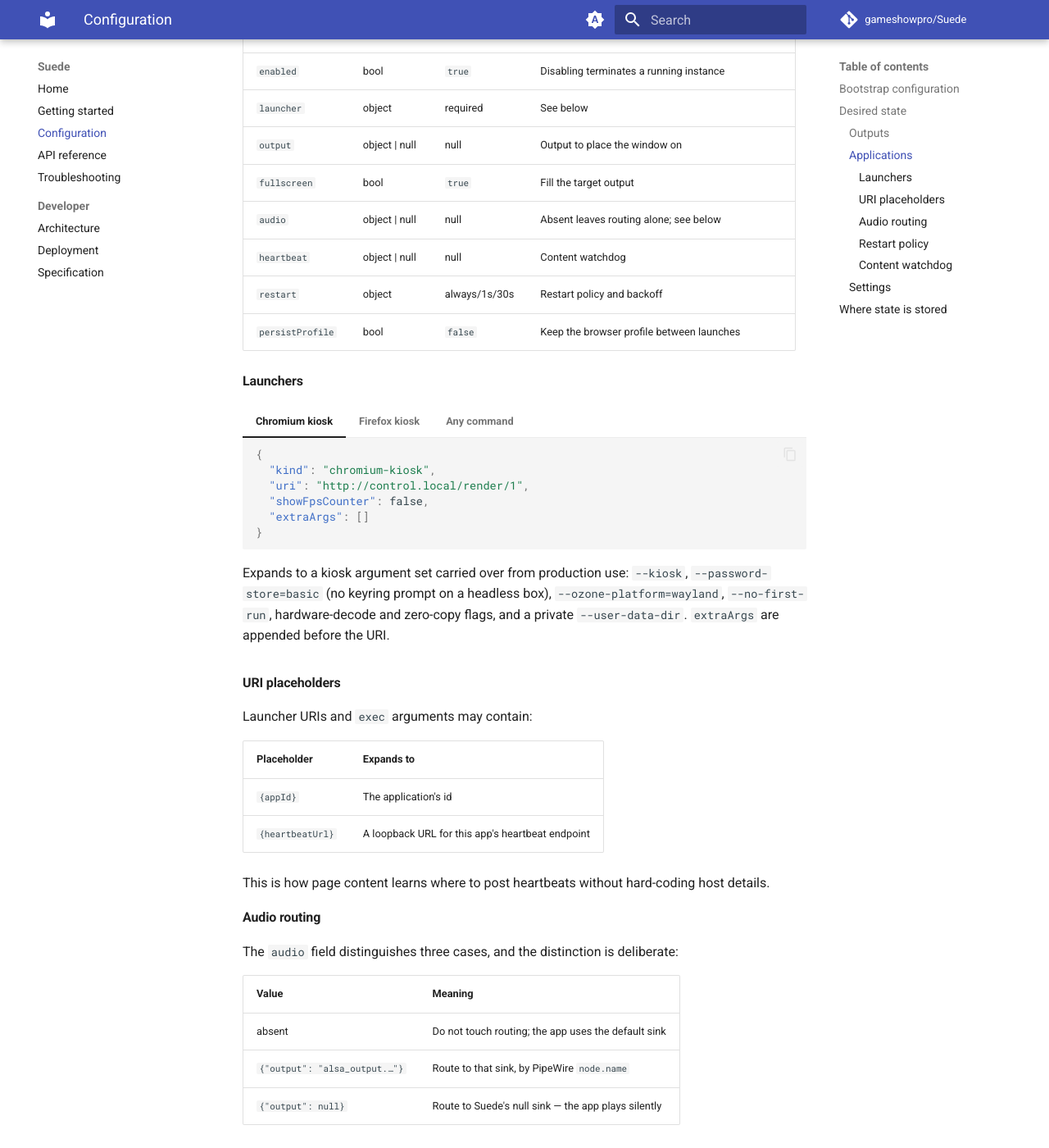
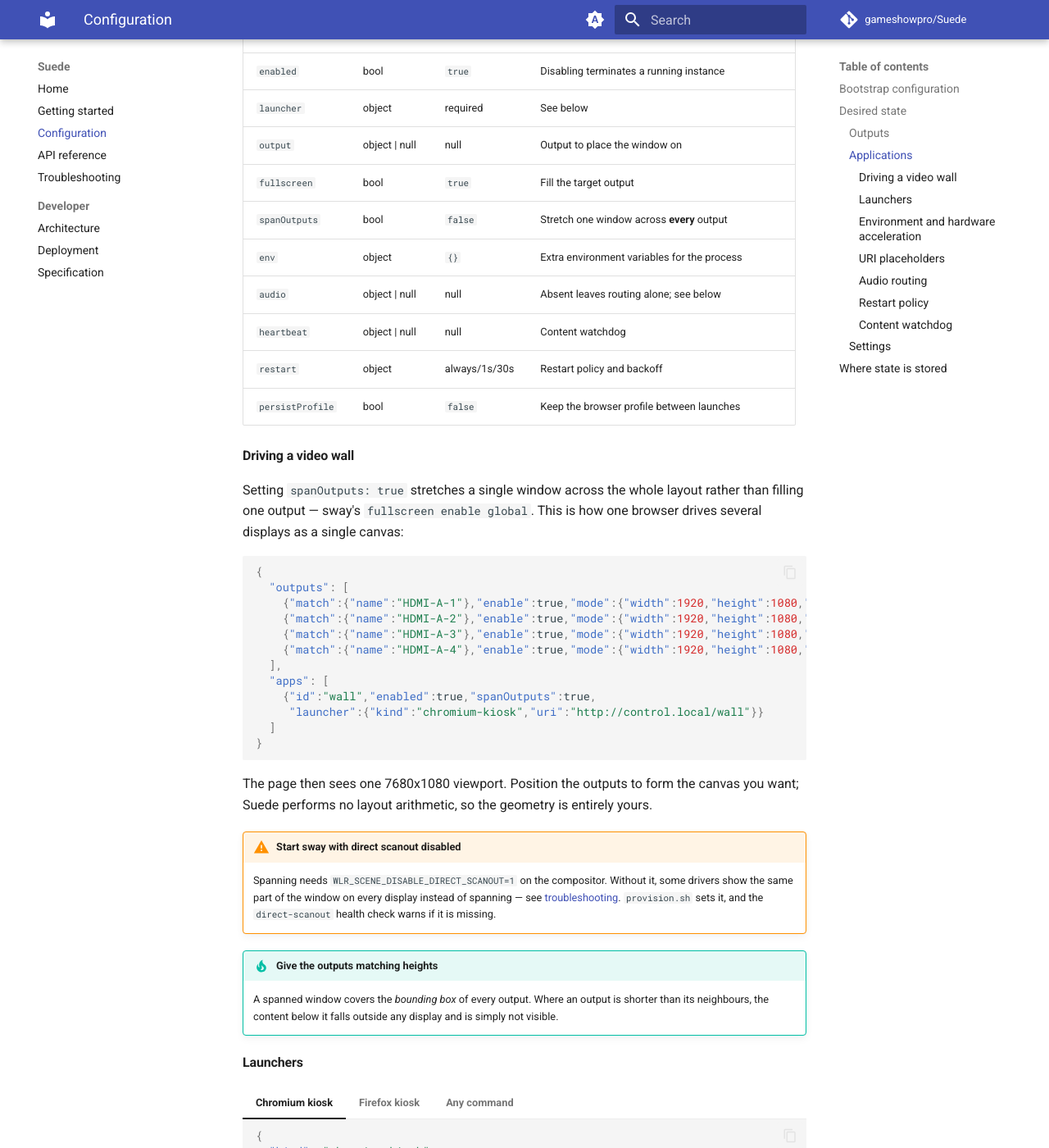
Before and after one commit to gameshowpro/Suede, an MkDocs documentation site: the page built from docs/configuration.md, in a window 1280 px wide and 1400 px high, scrolled down 4619 px. Shown: the whole window at 82% size. Built offline with MkDocs 1.6.1 and Material for MkDocs 9.7.7, drawn with Linux system fonts in a browser that asks for light colours; comment, search, counter and statistics services are not loaded; some of the changed text lies outside the part shown.

Commit message:
Document the hardware findings and their mitigations
Every trap found during operational testing now has somewhere to read about
it, so the next person meets a documented behaviour rather than a mystery.

- Troubleshooting gains an entry for a spanned window that mirrors instead of
  spanning, which is the hardest of these to diagnose: the window really is
  the full width of the layout and sway reports everything as correct, yet
  each display shows the same region.
- Configuration documents `spanOutputs` for driving a video wall from one
  browser, warns that spanning needs direct scanout disabled, and documents
  `env` alongside the caveat that a VA-API driver being installed is not the
  same as the browser using it. Nvidia is called out specifically: Chromium
  frequently still decodes in software there even with nvidia-vaapi-driver
  present, and `navigator.mediaCapabilities.decodingInfo()` is the honest test.
- provision.sh starts sway with WLR_SCENE_DISABLE_DIRECT_SCANOUT=1, so a
  standard install never meets the mirroring problem at all.
- The smoke test tracks the widened health-check set.

Co-Authored-By: Claude Opus 5 (1M context) <noreply@anthropic.com>

````diff
--- a/docs/configuration.md
+++ b/docs/configuration.md
@@ -77,10 +77,50 @@ An application is a *launch specification*, not a window. That is what makes it
 | `launcher` | object | required | See below |
 | `output` | object \| null | null | Output to place the window on |
 | `fullscreen` | bool | `true` | Fill the target output |
+| `spanOutputs` | bool | `false` | Stretch one window across **every** output |
+| `env` | object | `{}` | Extra environment variables for the process |
 | `audio` | object \| null | null | Absent leaves routing alone; see below |
 | `heartbeat` | object \| null | null | Content watchdog |
 | `restart` | object | always/1s/30s | Restart policy and backoff |
 | `persistProfile` | bool | `false` | Keep the browser profile between launches |
+
+#### Driving a video wall
+
+Setting `spanOutputs: true` stretches a single window across the whole layout
+rather than filling one output — sway's `fullscreen enable global`. This is how
+one browser drives several displays as a single canvas:
+
+```json
+{
+  "outputs": [
+    {"match":{"name":"HDMI-A-1"},"enable":true,"mode":{"width":1920,"height":1080,"refreshHz":60},"position":{"x":0,"y":0}},
+    {"match":{"name":"HDMI-A-2"},"enable":true,"mode":{"width":1920,"height":1080,"refreshHz":60},"position":{"x":1920,"y":0}},
+    {"match":{"name":"HDMI-A-3"},"enable":true,"mode":{"width":1920,"height":1080,"refreshHz":60},"position":{"x":3840,"y":0}},
+    {"match":{"name":"HDMI-A-4"},"enable":true,"mode":{"width":1920,"height":1080,"refreshHz":60},"position":{"x":5760,"y":0}}
+  ],
+  "apps": [
+    {"id":"wall","enabled":true,"spanOutputs":true,
+     "launcher":{"kind":"chromium-kiosk","uri":"http://control.local/wall"}}
+  ]
+}
+```
+
+The page then sees one 7680x1080 viewport. Position the outputs to form the
+canvas you want; Suede performs no layout arithmetic, so the geometry is
+entirely yours.
+
+!!! warning "Start sway with direct scanout disabled"
+    Spanning needs `WLR_SCENE_DISABLE_DIRECT_SCANOUT=1` on the compositor.
+    Without it, some drivers show the same part of the window on every display
+    instead of spanning — see
+    [troubleshooting](troubleshooting.md#a-spanned-window-mirrors-instead-of-spanning).
+    `provision.sh` sets it, and the `direct-scanout` health check warns if it is
+    missing.
+
+!!! tip "Give the outputs matching heights"
+    A spanned window covers the *bounding box* of every output. Where an output
+    is shorter than its neighbours, the content below it falls outside any
+    display and is simply not visible.
 
 #### Launchers
 
@@ -120,6 +160,39 @@ An application is a *launch specification*, not a window. That is what makes it
     ```
 
     Launched verbatim. A bare `exec` app is only expected to map a window if it pins an output.
+
+#### Environment and hardware acceleration
+
+`env` sets environment variables on the launched process. They are applied
+last, so they override anything the launcher preset chose.
+
+This is usually how graphics acceleration is configured, because the knobs are
+environment variables rather than command-line flags:
+
+```json
+{
+  "id": "wall",
+  "launcher": { "kind": "chromium-kiosk", "uri": "http://control.local/wall" },
+  "env": {
+    "LIBVA_DRIVER_NAME": "nvidia",
+    "NVD_BACKEND": "direct"
+  }
+}
+```
+
+!!! warning "Check that hardware video decode is really happening"
+    The `chromium-kiosk` preset asks for `VaapiVideoDecoder`, but that only
+    takes effect if a VA-API driver for your GPU is installed. Without one,
+    Chromium falls back to software decode *silently* — nothing fails, it just
+    uses the CPU. Nvidia cards need `nvidia-vaapi-driver`; Intel needs
+    `intel-media-va-driver`. Confirm from inside the browser with
+    `navigator.mediaCapabilities.decodingInfo(...)`, whose `powerEfficient`
+    flag is the honest answer, or watch `nvidia-smi dmon -s u` and look at the
+    `dec` column while a video plays.
+
+    Rasterisation, compositing, WebGL and CSS animation are a separate path and
+    generally work without any of this — check the WebGL renderer string is
+    your GPU rather than `llvmpipe` or `SwiftShader`.
 
 #### URI placeholders
 
--- a/docs/troubleshooting.md
+++ b/docs/troubleshooting.md
@@ -71,6 +71,35 @@ chromium --ozone-platform=wayland --kiosk http://example.com
 !!! tip "Two Chromium instances, one profile"
     Chromium refuses to start a second instance sharing a profile. Suede gives every app its own `--user-data-dir` automatically, so this only bites if you have passed a conflicting `--user-data-dir` in `extraArgs`.
 
+## A spanned window mirrors instead of spanning
+
+Every display shows the *same* part of the page rather than its own slice, even
+though `GET /windows` reports the window at the full width of the layout and
+sway agrees.
+
+This is not a layout problem. When wlroots can hand a fullscreen client buffer
+straight to the display controller, each output scans that buffer out from its
+own origin — so a 3840-wide window on two 1920-wide displays shows pixels
+0–1920 on both. Everything reports as correct, which makes it very hard to spot
+from the API alone.
+
+Start sway with direct scanout disabled:
+
+```bash
+WLR_SCENE_DISABLE_DIRECT_SCANOUT=1 sway
+```
+
+`provision.sh` sets this for you. The `direct-scanout` health check warns
+whenever an app has `spanOutputs: true` while the running compositor was
+started without it:
+
+```bash
+curl -s http://appliance:7071/api/v1/system/checks   | python3 -c 'import sys,json;print([c for c in json.load(sys.stdin) if c["id"]=="direct-scanout"])'
+```
+
+Observed with the Nvidia proprietary driver. Per-output kiosks are unaffected —
+each window covers one display, so the buffer and the output match.
+
 ## A page freezes but the browser keeps running
 
 That is exactly what the content watchdog is for. Enable it on the app, and have the page post to `{heartbeatUrl}` every 10 seconds. Suede then kills and relaunches the browser after 25 seconds of silence.
````
Also changed, not shown: docs/specification.md (+2 -2 lines), 2 other files.
